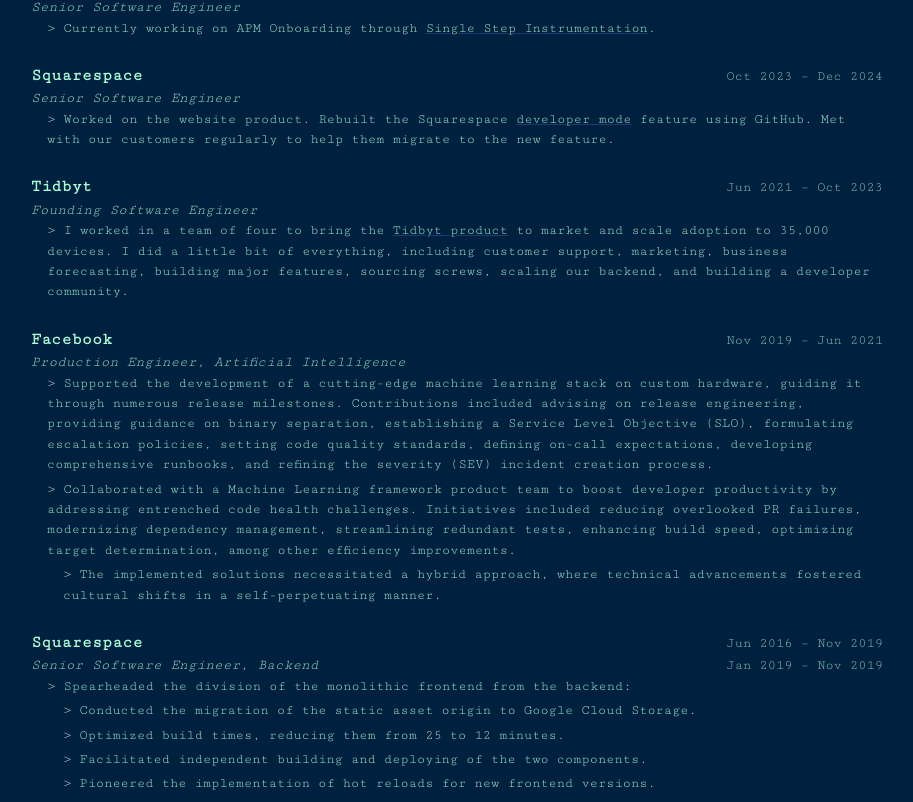
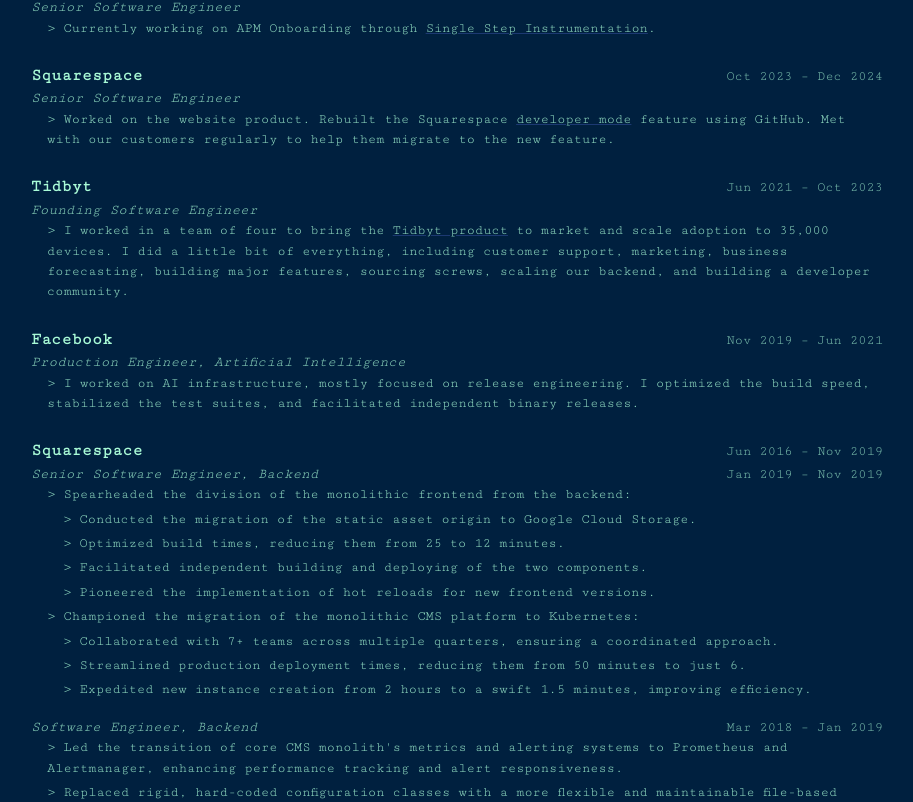
Before and after one commit to betterengineering/website, a React (Create React App) app: page /resume in a window 1280 px wide. Shown: the part 495-1297 px from the top of the page, without its empty margins (183-1096 px from the left). Built offline with nearby package versions, Linux system fonts and the light colour scheme.

Commit message:
Condense Facebook section into single bullet
https://claude.ai/code/session_015w9xewSNMZPu7yidRmG2RS

```diff
--- a/src/resume/Resume.js
+++ b/src/resume/Resume.js
@@ -165,9 +165,7 @@ function Resume() {
 
                     <Company name="Facebook" href="https://about.meta.com" date="Nov 2019 – Jun 2021">
                         <Role title="Production Engineer, Artificial Intelligence">
-                            <Bullet>Supported the development of a cutting-edge machine learning stack on custom hardware, guiding it through numerous release milestones. Contributions included advising on release engineering, providing guidance on binary separation, establishing a Service Level Objective (SLO), formulating escalation policies, setting code quality standards, defining on-call expectations, developing comprehensive runbooks, and refining the severity (SEV) incident creation process.</Bullet>
-                            <Bullet>Collaborated with a Machine Learning framework product team to boost developer productivity by addressing entrenched code health challenges. Initiatives included reducing overlooked PR failures, modernizing dependency management, streamlining redundant tests, enhancing build speed, optimizing target determination, among other efficiency improvements.</Bullet>
-                            <SubBullet>The implemented solutions necessitated a hybrid approach, where technical advancements fostered cultural shifts in a self-perpetuating manner.</SubBullet>
+                            <Bullet>I worked on AI infrastructure, mostly focused on release engineering. I optimized the build speed, stabilized the test suites, and facilitated independent binary releases.</Bullet>
                         </Role>
                     </Company>
 
```
